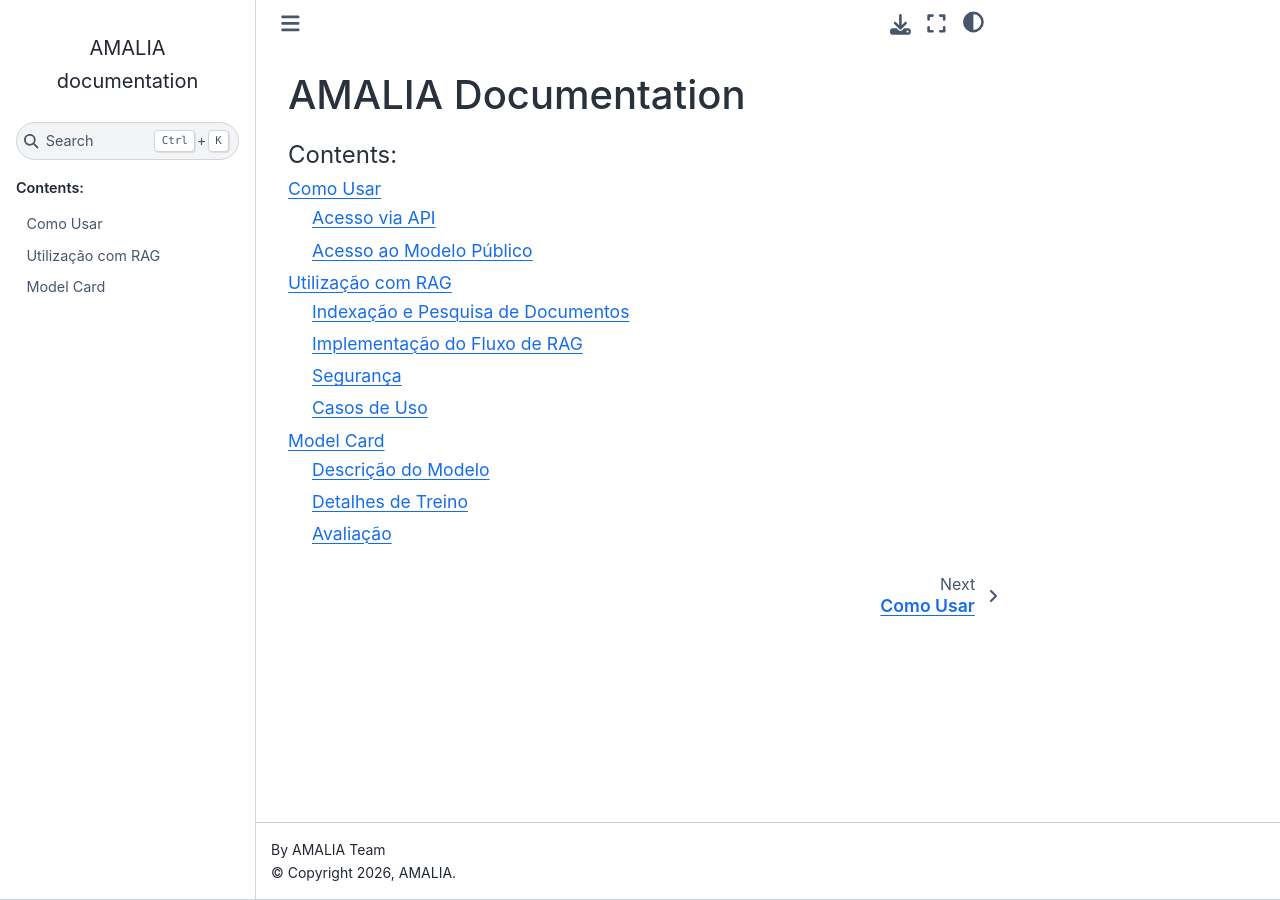
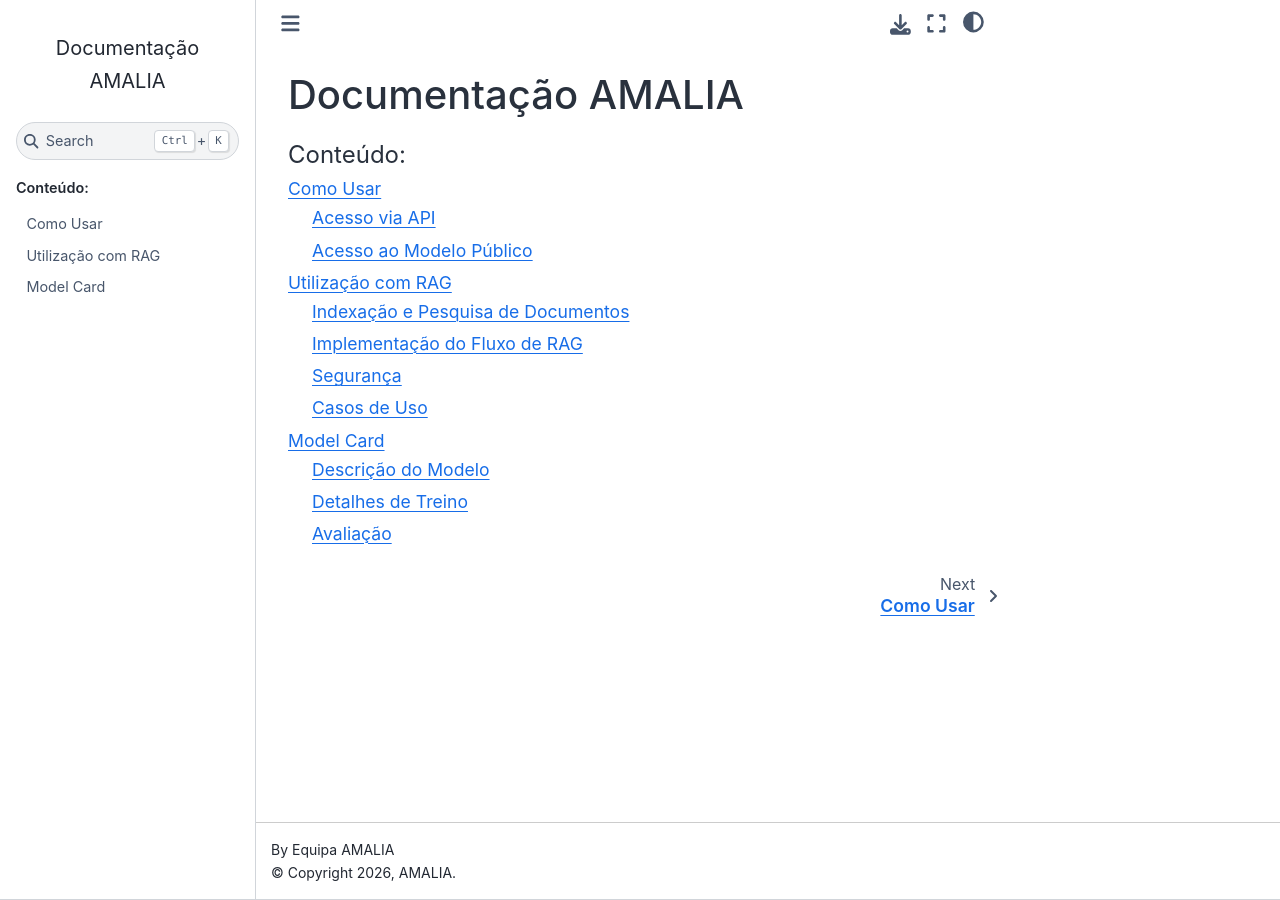
Before and after one commit to AMALIA-LLM/amalia-docs, a Sphinx documentation site: the page built from source/index.rst, in a window 1280 px wide. Built offline with Sphinx 7.4.7 and the Sphinx Book theme 1.1.4, drawn with Linux system fonts in a browser that asks for light colours.

Commit message:
pt main page

```diff
--- a/source/conf.py
+++ b/source/conf.py
@@ -8,7 +8,7 @@
 
 project = 'AMALIA'
 copyright = '2026, AMALIA'
-author = 'AMALIA Team'
+author = 'Equipa AMALIA'
 #release = '2026'
 
 # -- General configuration ---------------------------------------------------
@@ -26,3 +26,4 @@ exclude_patterns = []
 
 html_theme = 'sphinx_book_theme'
 html_static_path = ['_static']
+html_title = 'Documentação AMALIA'
--- a/source/index.rst
+++ b/source/index.rst
@@ -3,12 +3,12 @@
    You can adapt this file completely to your liking, but it should at least
    contain the root `toctree` directive.
 
-AMALIA Documentation
-====================
+Documentação AMALIA
+===================
 
 .. toctree::
    :maxdepth: 2
-   :caption: Contents:
+   :caption: Conteúdo:
 
    como_usar
    rag
```
